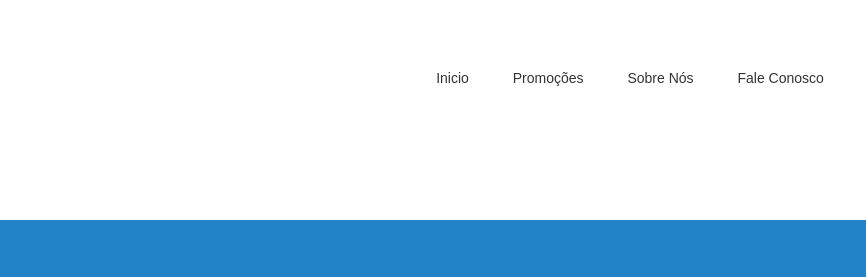
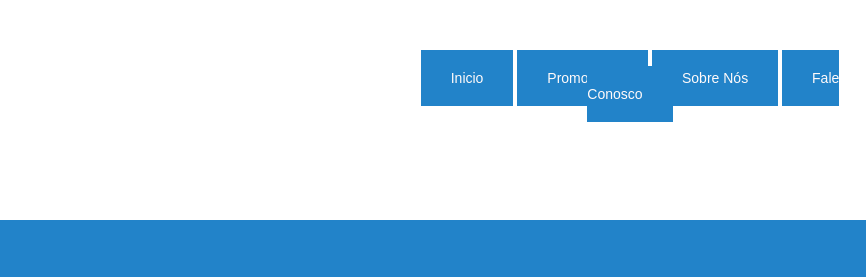
Before and after one commit to AlissonMariano/projeto-site, a plain HTML site: page index.html in a window 1280 px wide. Shown: the top 277 px of the page, 414-1280 px from the left. Drawn offline with Linux system fonts and the light colour scheme.

Commit message:
Mudança no menu

```diff
--- a/css/estilos.css
+++ b/css/estilos.css
@@ -17,6 +17,7 @@ body {
 .cabecalho .nav-menu{
   width: 40%;
   float: right;
+
 }
 .nav-menu ul{
   text-align: center;
@@ -26,12 +27,17 @@ body {
   display: inline;
   list-style: none;
   padding: 20px;
+  background:#2283c9;
+
+
 }
 .nav-menu a{
   text-decoration: none;
-  color: #333;
+  color: #FFFAFA;
   padding-bottom: 5px;
   transition: 0.5s;
+  font-family: Arial;
+  margin: 10px;
 }
 .nav-menu a:hover{
   border-bottom: 2px solid #F78F1E;
```
